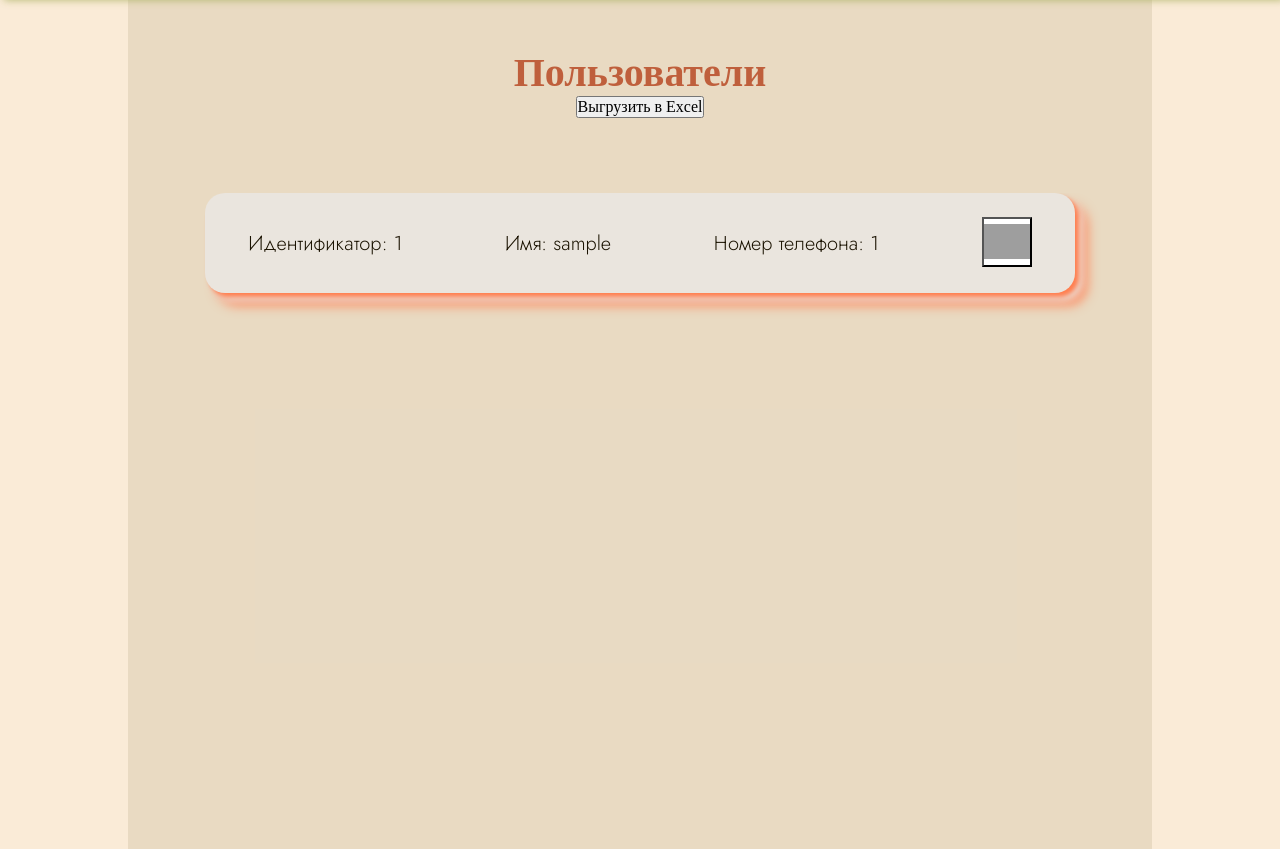
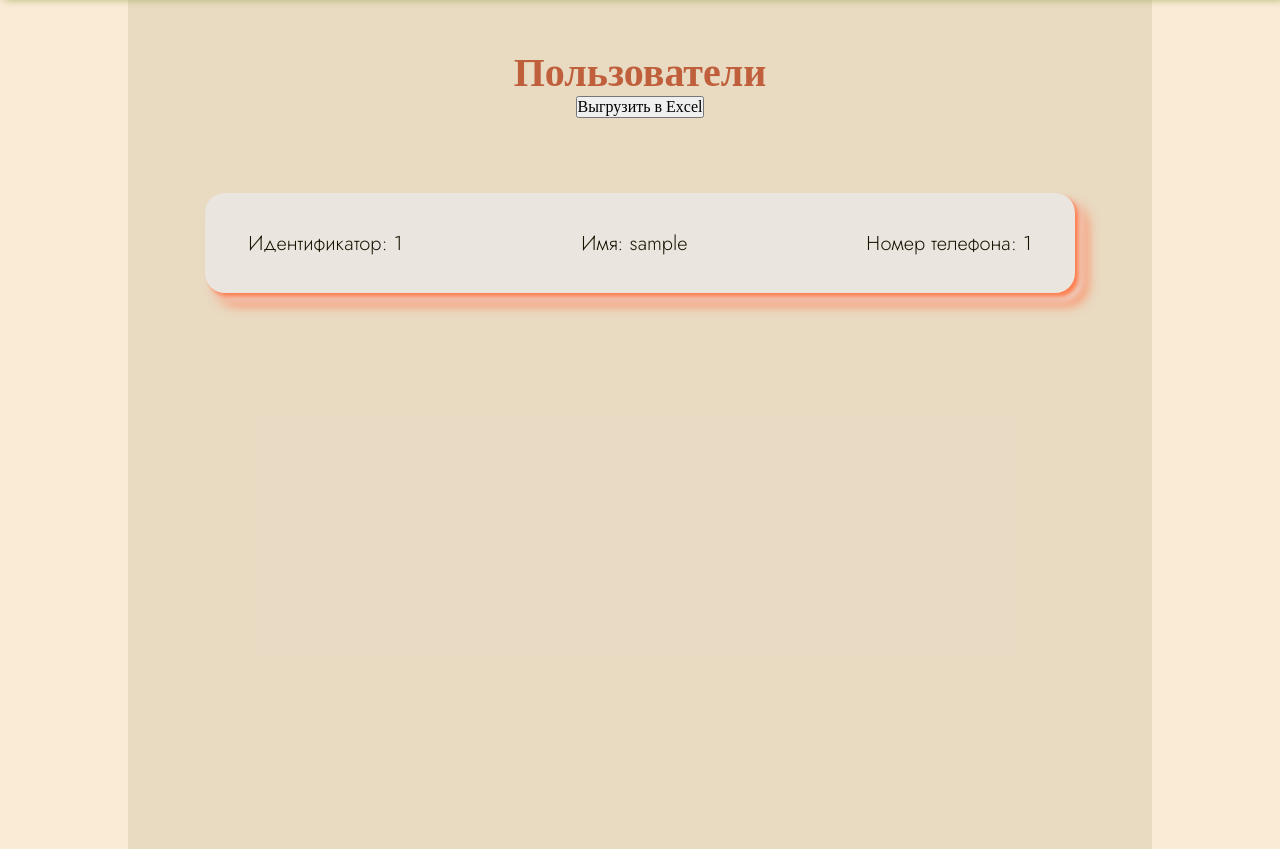
Before and after one commit to NoPasaRun/WhatsAppBot, a FastAPI app: template templates/admin.html in a window 1280 px wide. Shown: the part 100-949 px from the top of the page. Run offline with FastAPI, Linux system fonts and the light colour scheme; the template is opened without the code that fills it: most values are stand-ins (such as "Sample title", 1, 10 or a date in 2020); parts of the project's set-up code (start-up, migrations or seed data) failed here and were passed over; some web fonts are replaced; grey boxes are pictures that could not be loaded.

Commit message:
Modified admin.html

```diff
--- a/static/styles/admin.css
+++ b/static/styles/admin.css
@@ -141,14 +141,3 @@ ul {
     color: #1a1201;
     font-family: 'Jost', sans-serif;
 }
-
-.user-info__delete-button {
-    width: 50px;
-    height: 50px;
-    background-image: url("/static/images/bin.png");
-    background-color: white;
-    background-repeat: no-repeat;
-    background-size: contain;
-    background-position: center center;
-    cursor: pointer;
-}
--- a/templates/admin.html
+++ b/templates/admin.html
@@ -43,9 +43,6 @@
                                 <li class="user-info__item">Идентификатор: {{user.id}}</li>
                                 <li class="user-info__item">Имя: {{user.username}}</li>
                                 <li class="user-info__item">Номер телефона: {{user.phone_number}}</li>
-                                <li class="user-info__item">
-                                    <button class="user-info__delete-button"></button>
-                                </li>
                             </ul>
                         </div>
                     {% endfor %}
```
Also changed, not shown: 1 other file.
